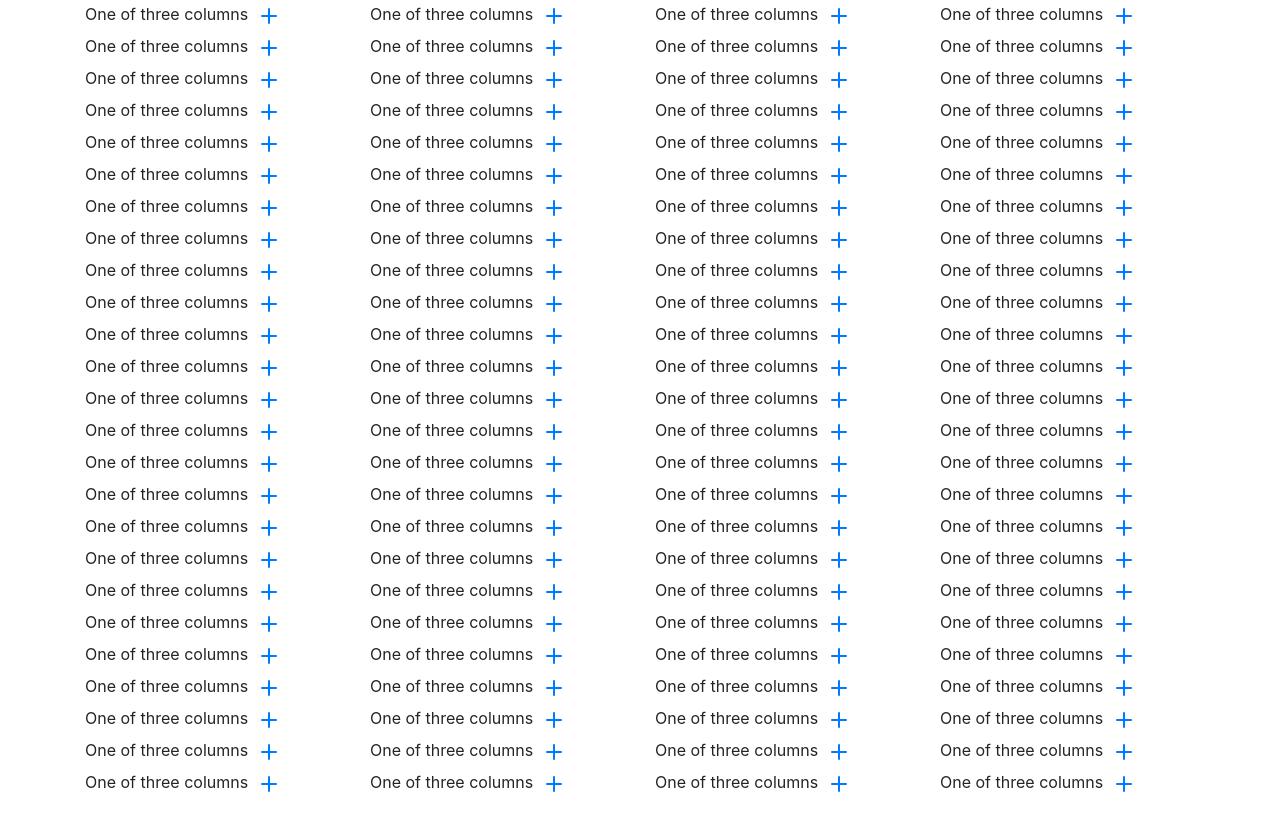
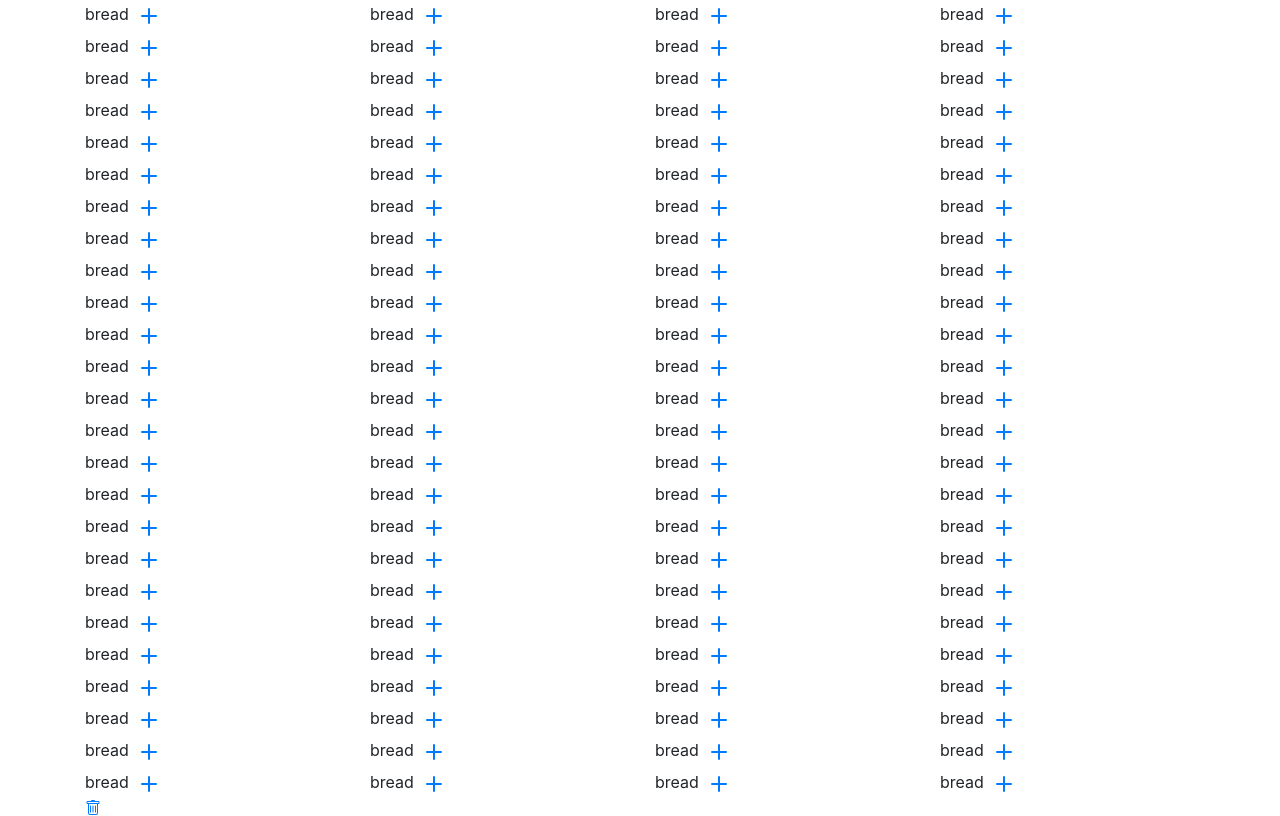
Before and after one commit to AlphaDoomXVII/Eigenheimer-Funny-website, a PHP site: page /?controller=index&action=view in a window 1280 px wide. Shown: the part 56-872 px from the top of the page. Before the commit the page ends 848 px from the top, so only its background shows below. Run offline with PHP 8.4, Linux system fonts and the light colour scheme.

Commit message:
able to add and clear the array(basket)

```diff
--- a/model/home.php
+++ b/model/home.php
@@ -6,18 +6,22 @@
   session_start(); // Start or resume a session
 
   if ($_GET['action'] === 'additem' && isset($_GET['id'])) {
-
+      if($_GET['id'] < 0){
+        session_destroy();
+        header('location:'.$url = preg_replace('/additem&id=-1/', 'view', $_SERVER['REQUEST_URI']));
+      }
       if (!isset($_SESSION['ids'])) {
           $_SESSION['ids'] = []; // Initialize the array if it's not initialized already
       }
       $_SESSION['ids'][] = $_GET['id']; // Add the new ID to the array
       var_dump($_SESSION['ids']);
+  }
 
 
-  }
   UI::navbar();
   UI::items(100);
 
 
 
+
 ?>
--- a/view/UI.php
+++ b/view/UI.php
@@ -51,20 +51,31 @@ static public function items($amount)
 {
     ?><div class="container">
     <div class="row">
+
      <?php
     while ($amount > 0){
         ?>
         <div class="col-3 ">
-                One of three columns
-                <a href='?controller=index&action=additem&id=<?php echo $amount?> '> <svg xmlns="http://www.w3.org/2000/svg" width="32" height="32" fill="currentColor" class="bi bi-plus" viewBox="0 0 16 16"><path d="M8 4a.5.5 0 0 1 .5.5v3h3a.5.5 0 0 1 0 1h-3v3a.5.5 0 0 1-1 0v-3h-3a.5.5 0 0 1 0-1h3v-3A.5.5 0 0 1 8 4"/><a>
-</svg> </a>
+                bread
+                <a href='?controller=index&action=additem&id=<?php echo $amount?> '> <svg xmlns="http://www.w3.org/2000/svg" width="32" height="32" fill="currentColor" class="bi bi-plus" viewBox="0 0 16 16"><path d="M8 4a.5.5 0 0 1 .5.5v3h3a.5.5 0 0 1 0 1h-3v3a.5.5 0 0 1-1 0v-3h-3a.5.5 0 0 1 0-1h3v-3A.5.5 0 0 1 8 4"/></svg></a>
         </div>
-    <?php $amount -= 1;
+        <?php $amount -= 1;
     }
+
      ?>
+        <div class='col-3'>
+            <a href='?controller=index&action=additem&id=<?php echo -1?> '>
+                <svg xmlns="http://www.w3.org/2000/svg" width="16" height="16" fill="currentColor" class="bi bi-trash" viewBox="0 0 16 16">
+                    <path d="M5.5 5.5A.5.5 0 0 1 6 6v6a.5.5 0 0 1-1 0V6a.5.5 0 0 1 .5-.5m2.5 0a.5.5 0 0 1 .5.5v6a.5.5 0 0 1-1 0V6a.5.5 0 0 1 .5-.5m3 .5a.5.5 0 0 0-1 0v6a.5.5 0 0 0 1 0z"/>
+                    <path d="M14.5 3a1 1 0 0 1-1 1H13v9a2 2 0 0 1-2 2H5a2 2 0 0 1-2-2V4h-.5a1 1 0 0 1-1-1V2a1 1 0 0 1 1-1H6a1 1 0 0 1 1-1h2a1 1 0 0 1 1 1h3.5a1 1 0 0 1 1 1zM4.118 4 4 4.059V13a1 1 0 0 0 1 1h6a1 1 0 0 0 1-1V4.059L11.882 4zM2.5 3h11V2h-11z"/>
+                </svg>
+            </a>
+        </div>
     </div>
-  </div> <?php
-}
+  </div>
+
+<?php
+    }
 }
 ?>
 
```
